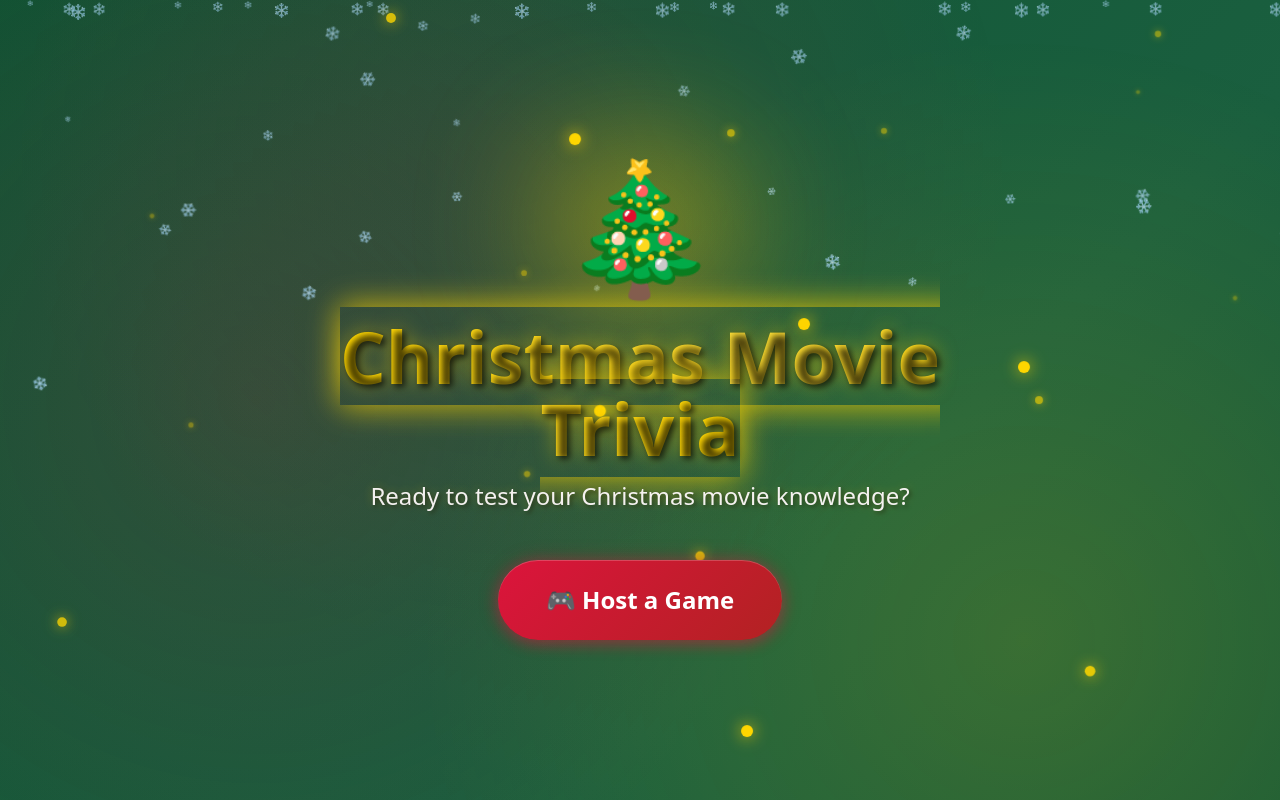
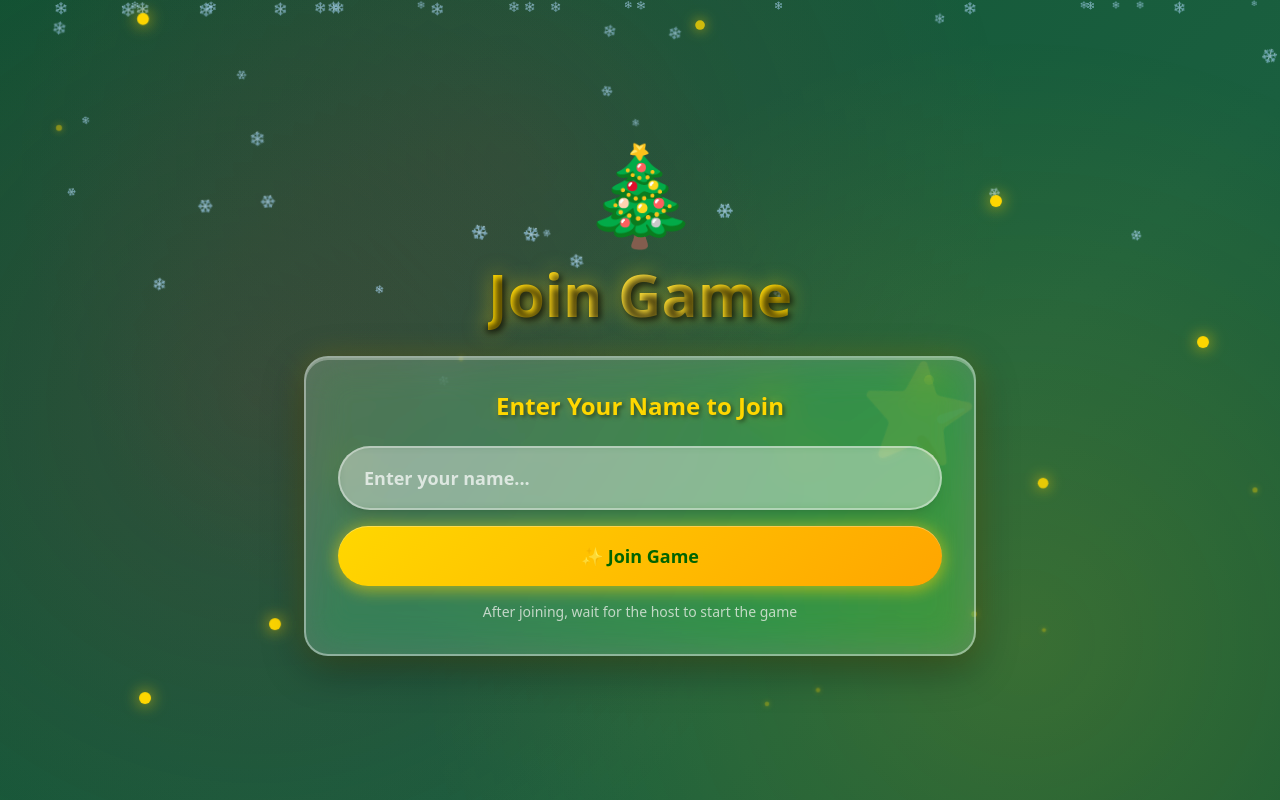
Before and after one commit to IamPreethi-S/christmas-trivia, a Next.js app: page / in a window 1280 px wide. Built offline with nearby package versions, Linux system fonts and the light colour scheme.

Commit message:
updated
updated

```diff
--- a/app/page.tsx
+++ b/app/page.tsx
@@ -35,9 +35,13 @@ export default function Home() {
       if (mode === 'host' || isHost) {
         setViewMode('host');
         localStorage.setItem('isHost', 'true');
-      } else if (savedPlayerName) {
-        setPlayerName(savedPlayerName);
+      } else {
+        // Default to player view if not host
+        if (savedPlayerName) {
+          setPlayerName(savedPlayerName);
+        }
         setViewMode('player');
+        localStorage.setItem('isHost', 'false');
       }
 
       setGameUrl(window.location.origin + window.location.pathname);
@@ -102,7 +106,8 @@ export default function Home() {
   };
 
   const handleStartGame = async () => {
-    if (players.length > 0) {
+    // Only host can start the game
+    if (viewMode === 'host' && players.length > 0) {
       try {
         await fetch('/api/game', {
           method: 'POST',
@@ -478,27 +483,21 @@ export default function Home() {
                     </p>
                   </div>
                 </div>
+
+                {/* Waiting message */}
+                <div className="bg-white/10 rounded-xl p-4 mb-4">
+                  <p className="text-snow-white/90 font-semibold">
+                    {gameState === 'lobby'
+                      ? '⏳ Waiting for host to start the game...'
+                      : '✅ You\'re ready! Waiting for game to begin...'}
+                  </p>
+                  {players.length > 0 && (
+                    <p className="text-sm text-snow-white/70 mt-2">
+                      {players.length} player{players.length !== 1 ? 's' : ''} joined
+                    </p>
+                  )}
+                </div>
               </div>
-
-              <motion.button
-                whileHover={{ scale: 1.05, boxShadow: '0 0 30px rgba(220, 20, 60, 0.6)' }}
-                whileTap={{ scale: 0.95 }}
-                onClick={handleStartGame}
-                disabled={players.length === 0}
-                className={`w-full font-bold py-4 px-6 rounded-full text-lg transition-all ${
-                  players.length > 0
-                    ? 'btn-red text-white hover:brightness-110'
-                    : 'bg-gray-600 text-gray-400 cursor-not-allowed'
-                }`}
-              >
-                {players.length > 0 ? (
-                  <span className="flex items-center justify-center gap-2">
-                    🎮 Start Game
-                  </span>
-                ) : (
-                  'Waiting for host to start...'
-                )}
-              </motion.button>
             </div>
           )}
         </motion.div>
@@ -521,27 +520,30 @@ function PlayerJoinForm({ onJoin }: { onJoin: (name: string) => void }) {
   return (
     <form onSubmit={handleSubmit} className="relative z-10">
       <h2 className="text-2xl font-bold text-christmas-gold mb-6 text-shadow text-center">
-        Enter Your Name
+        Enter Your Name to Join
       </h2>
-      <div className="flex gap-4">
+      <div className="flex flex-col gap-4">
         <input
           type="text"
           value={name}
           onChange={(e: React.ChangeEvent<HTMLInputElement>) => setName(e.target.value)}
           placeholder="Enter your name..."
-          className="flex-1 bg-white/25 border-2 border-white/40 rounded-full px-6 py-4 text-white placeholder-white/70 focus:outline-none focus:ring-4 focus:ring-christmas-gold/50 focus:border-christmas-gold text-lg font-semibold shadow-lg backdrop-blur-sm"
+          className="w-full bg-white/25 border-2 border-white/40 rounded-full px-6 py-4 text-white placeholder-white/70 focus:outline-none focus:ring-4 focus:ring-christmas-gold/50 focus:border-christmas-gold text-lg font-semibold shadow-lg backdrop-blur-sm"
         />
         <motion.button
           type="submit"
           whileHover={{ scale: 1.05, boxShadow: '0 0 30px rgba(255, 215, 0, 0.6)' }}
           whileTap={{ scale: 0.95 }}
-          className="btn-gold text-christmas-green-dark font-bold py-4 px-8 rounded-full text-lg transition-all hover:brightness-110"
+          className="btn-gold text-christmas-green-dark font-bold py-4 px-8 rounded-full text-lg transition-all hover:brightness-110 w-full"
         >
-          <span className="flex items-center gap-2">
-            ✨ Join
+          <span className="flex items-center justify-center gap-2">
+            ✨ Join Game
           </span>
         </motion.button>
       </div>
+      <p className="text-center text-snow-white/70 text-sm mt-4">
+        After joining, wait for the host to start the game
+      </p>
     </form>
   );
 }
```
